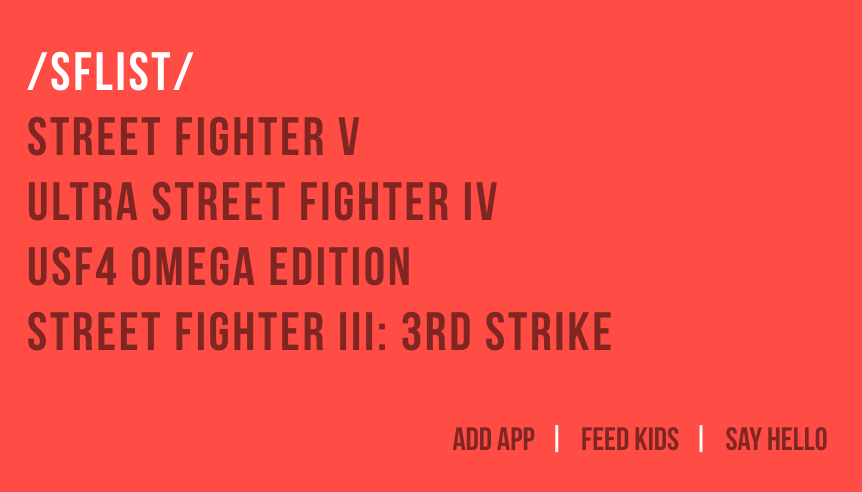
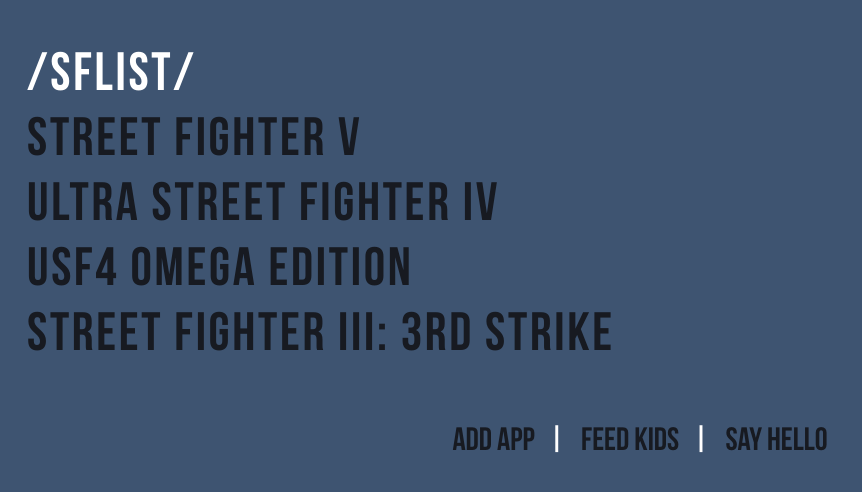
Before and after one commit to lukafaxx/sflist, a Jekyll site: the page built from index.html, in a window 1280 px wide. Shown: the top 492 px of the page, without its empty margins (0-862 px from the left). Built offline with Jekyll 4.4.1, drawn with Linux system fonts in a browser that asks for light colours; nearby versions of some CDN libraries.

Commit message:
enhance design

```diff
--- a/import/main.scss
+++ b/import/main.scss
@@ -6,20 +6,18 @@
     src: url('BebasNeue.otf') format('opentype');
 }
 
-$bg-color:              #ff4c44;
+$bg-color:              #3e5471;
 $primary-color:         #fff;
-$secondary-color:       #ffa5a1;
-$tertiary-color:        #7f2622;
-$quaternary-color:      #111;
-$quinary-color:         #222;
+$secondary-color:       #171a21;
+$hover-color:           #fff;
+$move_name-color:       #fff;
+$move_input-color:      #222;
 $primary-font:          'BebasNeue', sans-serif;
 $secondary-font:        'Arial', 'Helvetica', sans-serif;
 
 /* -------------------- Global */
-* {
-    -webkit-box-sizing: border-box;
-    -moz-box-sizing:    border-box;
-    box-sizing:         border-box;
+*, *:before, *:after {
+    box-sizing: border-box;
 }
 
 html, body {
@@ -41,12 +39,12 @@
 
 a,
 a:visited {
-    color:           $tertiary-color;
+    color:           $secondary-color;
     text-decoration: none;
 }
 
 a:hover {
-    color:           $quaternary-color;
+    color:           $hover-color;
     text-decoration: none;
 }
 
@@ -80,7 +78,6 @@
 }
 
 .warning {
-    color:          $secondary-color;
     font-family:    $secondary-font;
     font-size:      .4rem;
     font-weight:    300;
@@ -105,7 +102,7 @@
 }
 
 .move_cat {
-    color:          $secondary-color;
+    color:          rgba($primary-color, .25);
     font-size:      .5rem;
     letter-spacing: .25rem;
     margin:         1.5rem .5rem .5rem .5rem;
@@ -114,7 +111,7 @@
 }
 
 .move_cat:before {
-    border-top: 1px dotted $secondary-color;
+    border-top: 1px dotted rgba($primary-color, .25);
     content:    "";
     display:    block;
     height:     1px;
@@ -137,12 +134,12 @@
 }
 
 .move_name {
-    color:     $primary-color;
+    color:     $move_name-color;
     font-size: .75rem;
 }
 
 .move_input {
-    color:          $quinary-color;
+    color:          $move_input-color;
     font-family:    $secondary-font;
     font-size:      .5rem;
     font-weight:    700;
@@ -150,19 +147,20 @@
 }
 
 .move_note {
-    color:          $tertiary-color;
+    color:          rgba($move_input-color, .6);
     display:        block;
     font-family:    $secondary-font;
     font-size:      .4rem;
     font-style:     italic;
     font-weight:    300;
     letter-spacing: 0;
-    margin-top:     -.01rem;
+    line-height:    .5rem;
+    margin-top:     .1rem;
     overflow-y:     hidden;
 }
 
 .move_comment {
-    color:          $tertiary-color;
+    color:          rgba($move_input-color, .5);
     font-family:    $secondary-font;
     font-size:      .4rem;
     letter-spacing: 0;
@@ -175,7 +173,6 @@
 }
 
 .footer-content {
-    color:          $secondary-color;
     display:        none;
     font-family:    $secondary-font;
     font-size:      .5rem;
@@ -197,7 +194,7 @@
 .button-toggle {
     background-color: $bg-color;
     border:           none;
-    color:            $tertiary-color;
+    color:            $secondary-color;
     cursor:           pointer;
     font-family:      $primary-font;
     font-size:        .6rem;
@@ -205,7 +202,7 @@
 }
 
 .button-toggle:hover {
-    color: $quaternary-color;
+    color: $hover-color;
 }
 
 /* -------------------- Replace Input */
@@ -216,7 +213,7 @@
 }
 
 .button {
-    background:            $quinary-color;
+    background:            $move_input-color;
     -webkit-border-radius: 50%;
     -moz-border-radius:    50%;
     border-radius:         50%;
--- a/index.html
+++ b/index.html
@@ -22,7 +22,7 @@
 
     <div id="app-content" class="footer-content">
     This is a web app. You can add it to your mobile device home screen and it will act like a native application would. It requires no permission and will always stay up-to-date. Great!<br /><br />
-    Original URL: lukafaxx.github.io/sflist/
+    Original URL: <a href="http://lukafaxx.github.io/sflist/">lukafaxx.github.io/sflist/</a>
     </div>
 
     <div id="donation-content" class="footer-content">
```
Also changed, not shown: apple-touch-icon.png, favicon.ico.
